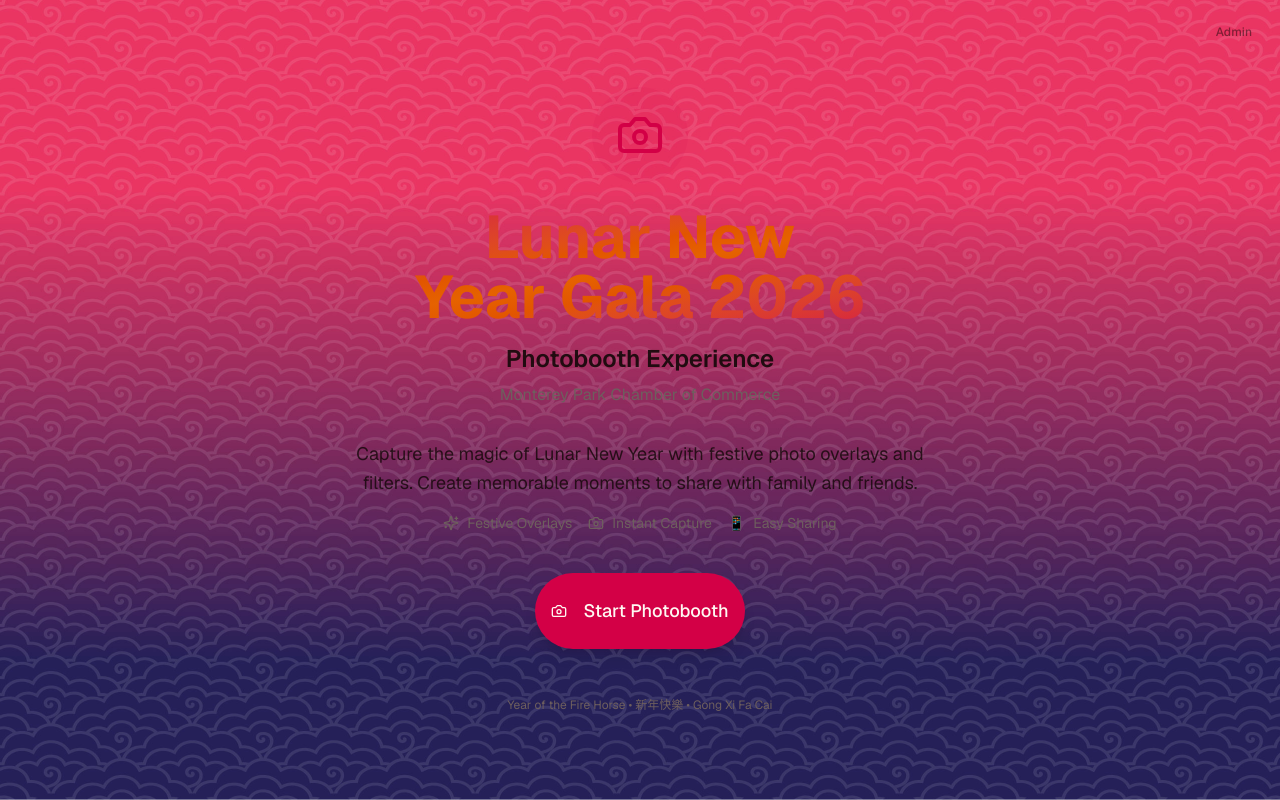
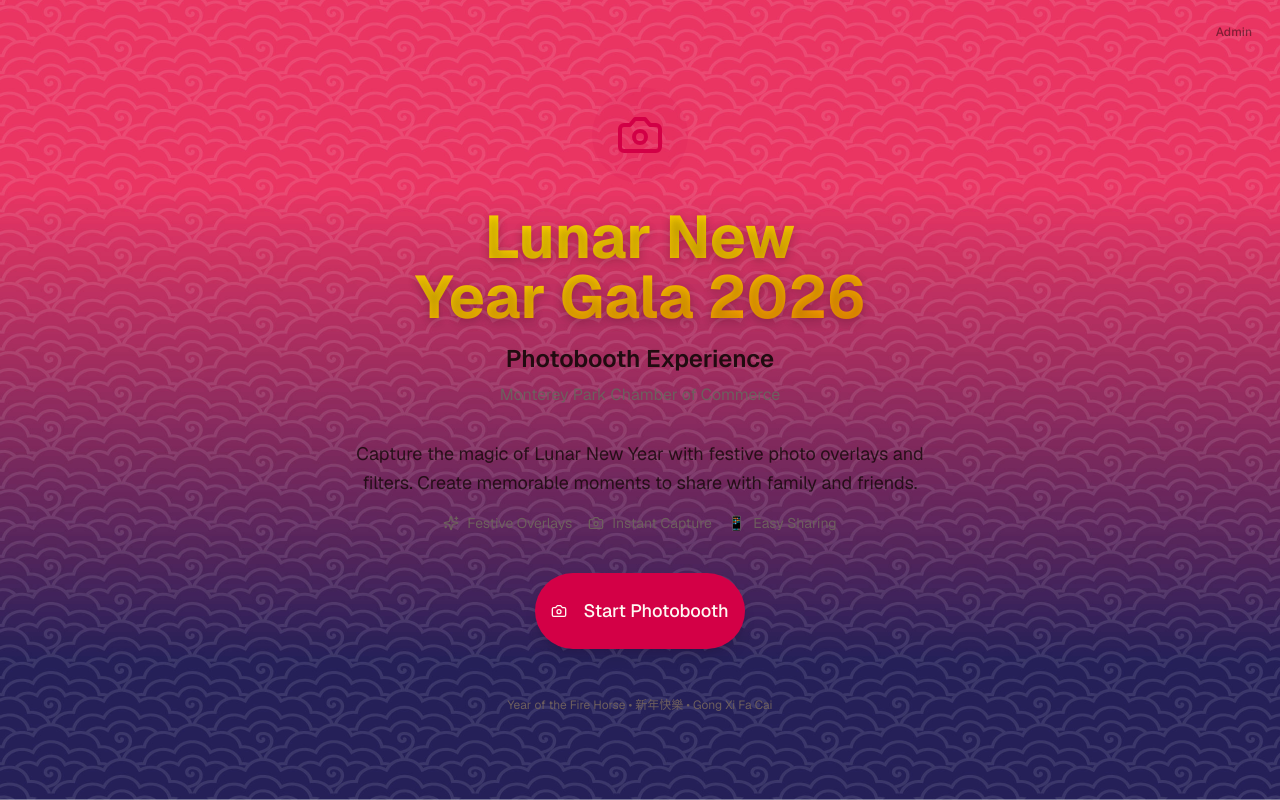
Before and after one commit to bemgmt/mplny26, a Next.js app: page / in a window 1280 px wide. Built offline with nearby package versions, Linux system fonts and the light colour scheme.

Commit message:
Enhance main heading with brighter yellow-orange gradient and subtle drop shadow

```diff
--- a/components/welcome-screen.tsx
+++ b/components/welcome-screen.tsx
@@ -25,7 +25,12 @@ export default function WelcomeScreen({ onStart }: WelcomeScreenProps) {
           <div className="inline-flex items-center justify-center w-24 h-24 rounded-full bg-primary/10 mb-6">
             <Camera className="h-12 w-12 text-primary" />
           </div>
-          <h1 className="text-5xl md:text-6xl font-bold text-balance mb-4 bg-gradient-to-br from-primary via-accent to-primary bg-clip-text text-transparent">
+          <h1
+            className="text-5xl md:text-6xl font-bold text-balance mb-4 bg-gradient-to-br from-yellow-300 via-yellow-400 to-orange-400 bg-clip-text text-transparent"
+            style={{
+              textShadow: '0 2px 8px rgba(0, 0, 0, 0.15), 0 4px 12px rgba(0, 0, 0, 0.1)',
+            }}
+          >
             {config.branding.primaryText}
           </h1>
           <p className="text-xl md:text-2xl font-semibold text-foreground/90 mb-2">Photobooth Experience</p>
```
